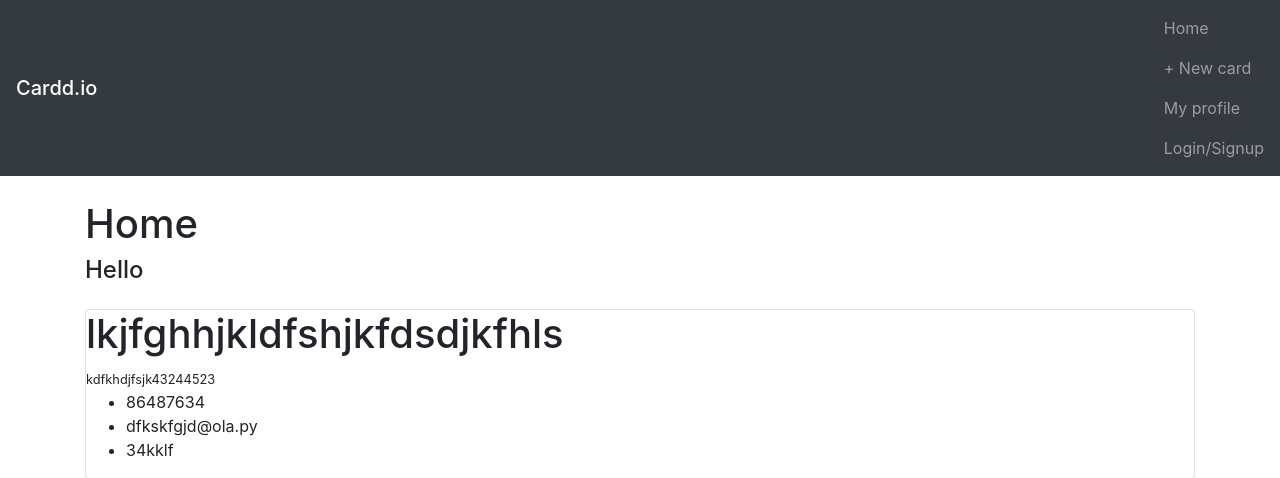
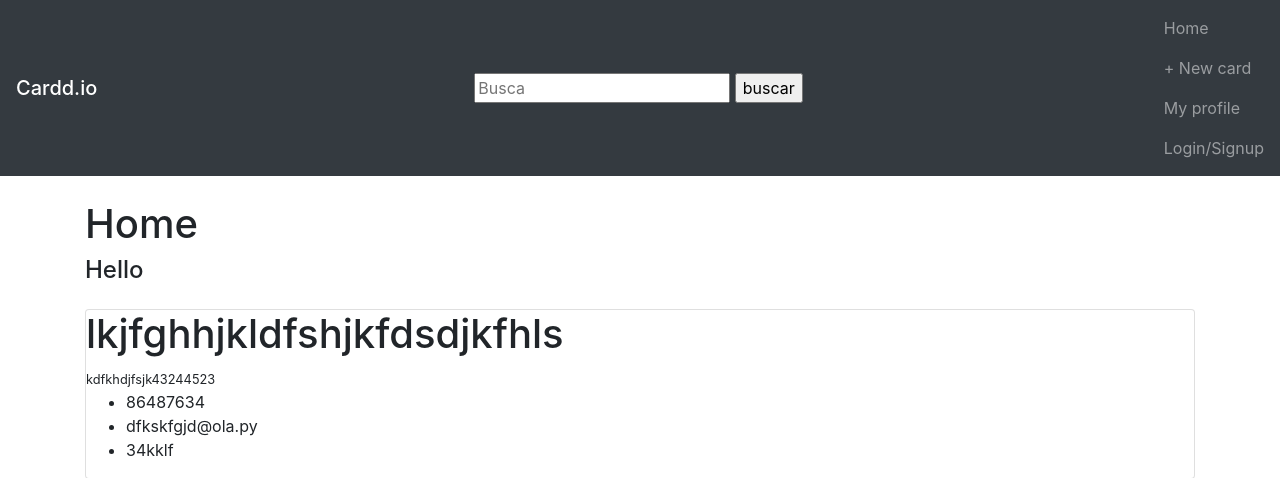
Before and after one commit to JonathanChavezTamales/Cardd, a Django app: page / in a window 1280 px wide. Shown: the top 478 px of the page. Run offline with Django 3.2, Linux system fonts and the light colour scheme; data comes from the database, SQL or seed files in the repository; both versions use the stored data as it was after the commit; some libraries are stand-ins or nearby versions.

Commit message:
minor fixes

```diff
--- a/templates/base.html
+++ b/templates/base.html
@@ -10,6 +10,12 @@
 <body>
   <nav class="navbar expand-lg navbar-dark bg-dark">
     <span class="navbar-brand mb-0 h1">Cardd.io</span>
+
+    <form class="" method="">
+      <input type="text" name="id" value="" placeholder="Busca">
+      <input type="submit" name="" value="buscar">
+    </form>
+
     <ul class="navbar-nav">
       <li class="nav-item">
         <a class="nav-link" href="/home">Home</a>
--- a/user/views.py
+++ b/user/views.py
@@ -13,7 +13,7 @@ def my_user_view(request):
 
             user = User.objects.get(id = request.user.id)
             detailed_user = UserSocialAuth.objects.get(id = request.user.id)
-            cards = Card.objects.filter(user=user)
+            cards = Card.objects.filter(user=user).order_by('-date')
 
             ctx = {
                 'user':user,
@@ -34,7 +34,7 @@ def user_view(request, uid):
 
 
         user = User.objects.filter(id = uid)
-        cards = Card.objects.filter(user__in=user)
+        cards = Card.objects.filter(user__in=user).order_by('-date')
 
         ctx = {
             'user':user,
```
Also changed, not shown: db.sqlite3, 1 other file.
